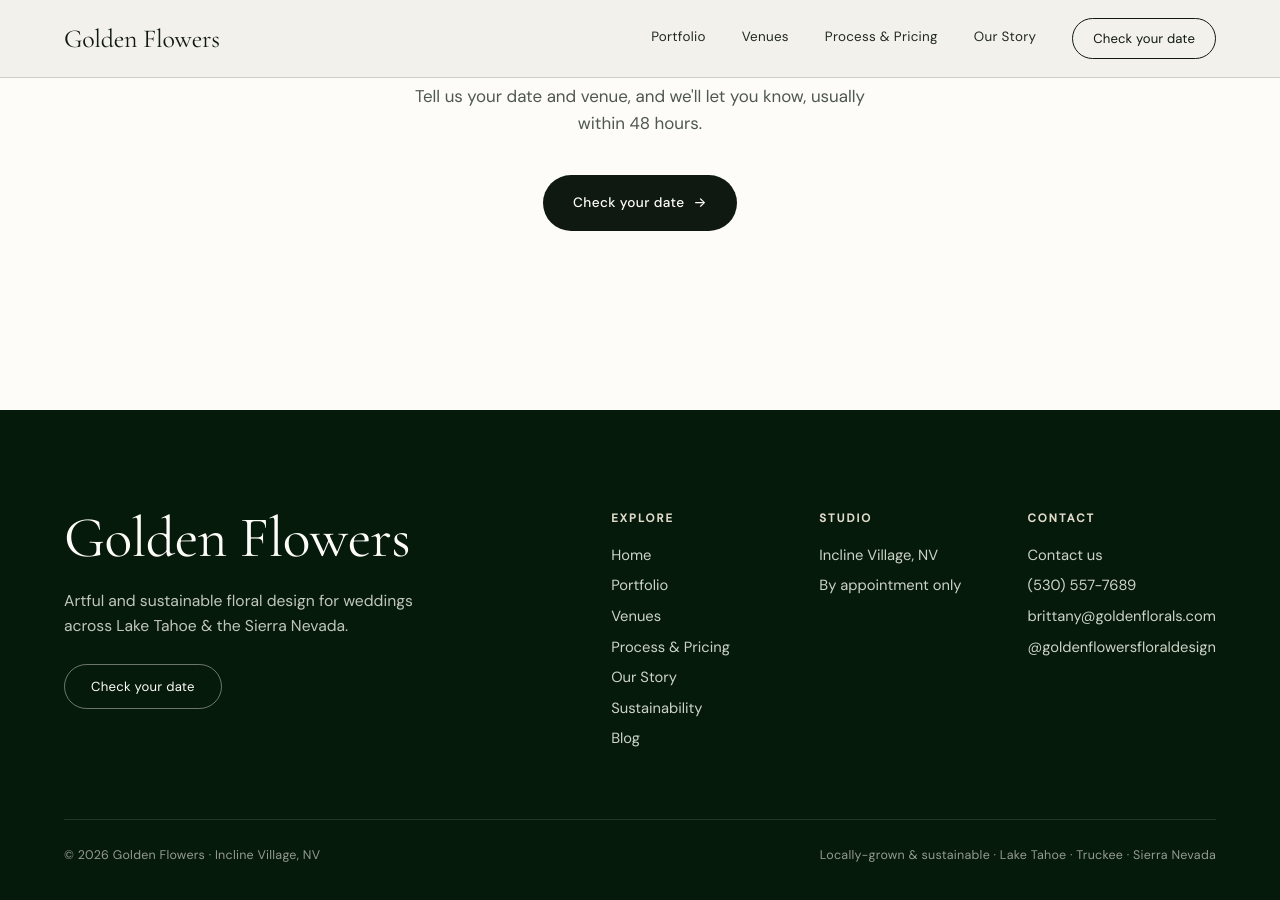
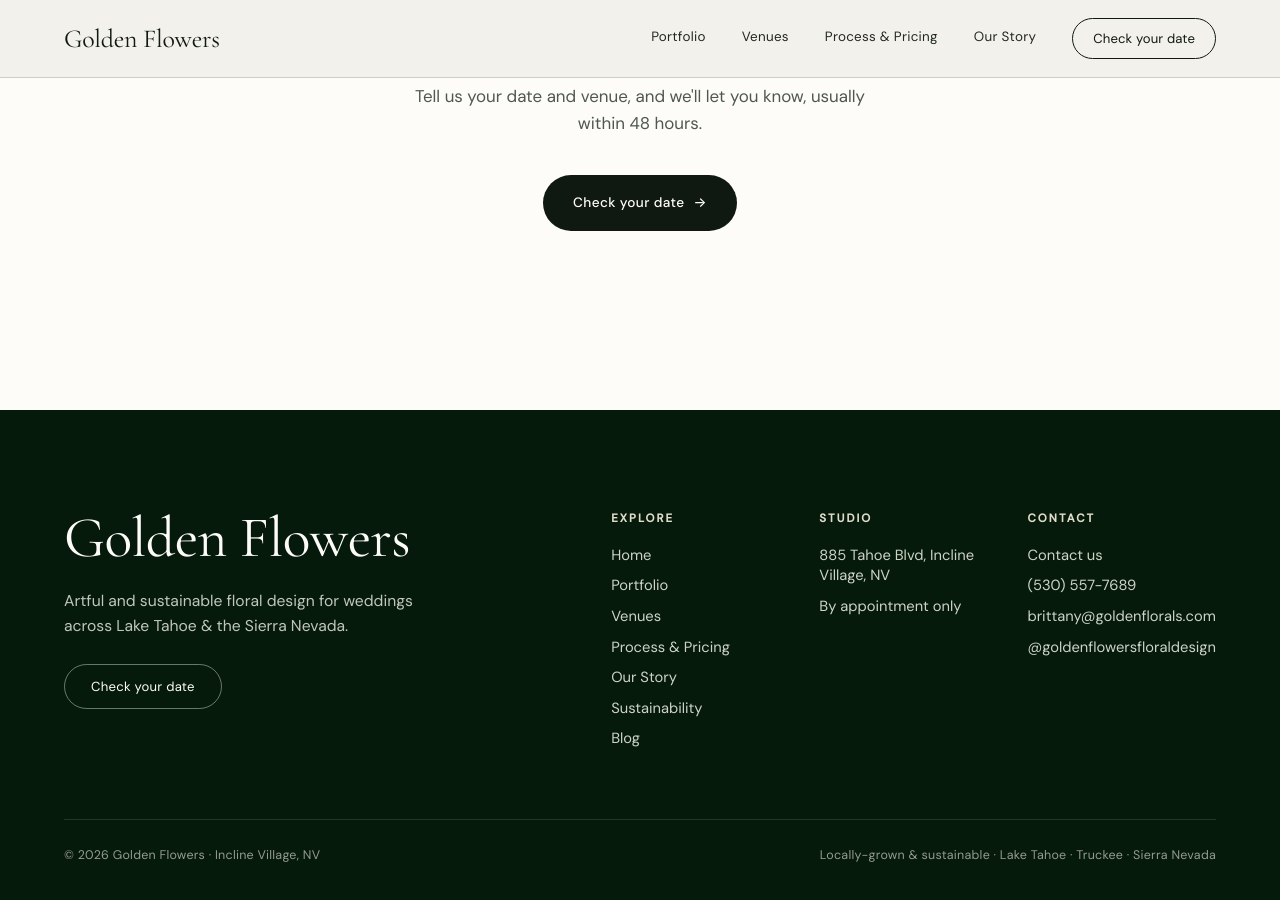
Before and after one commit to jshplhm/goldenflowers, a Jekyll site: the page built from index.md, in a window 1280 px wide and 900 px high, scrolled down 6488 px. Built offline with Jekyll 4.4.1, drawn with Linux system fonts in a browser that asks for light colours.

Commit message:
Update _data/footer.yml (via Pages CMS)

```diff
--- a/_data/footer.yml
+++ b/_data/footer.yml
@@ -2,6 +2,6 @@ tagline: Artful and sustainable floral design for weddings across Lake Tahoe &
   the Sierra Nevada.
 cta: Check your date
 studio:
-  - Incline Village, NV
+  - 885 Tahoe Blvd, Incline Village, NV
   - By appointment only
 bottom_right: Locally-grown & sustainable · Lake Tahoe · Truckee · Sierra Nevada
```
